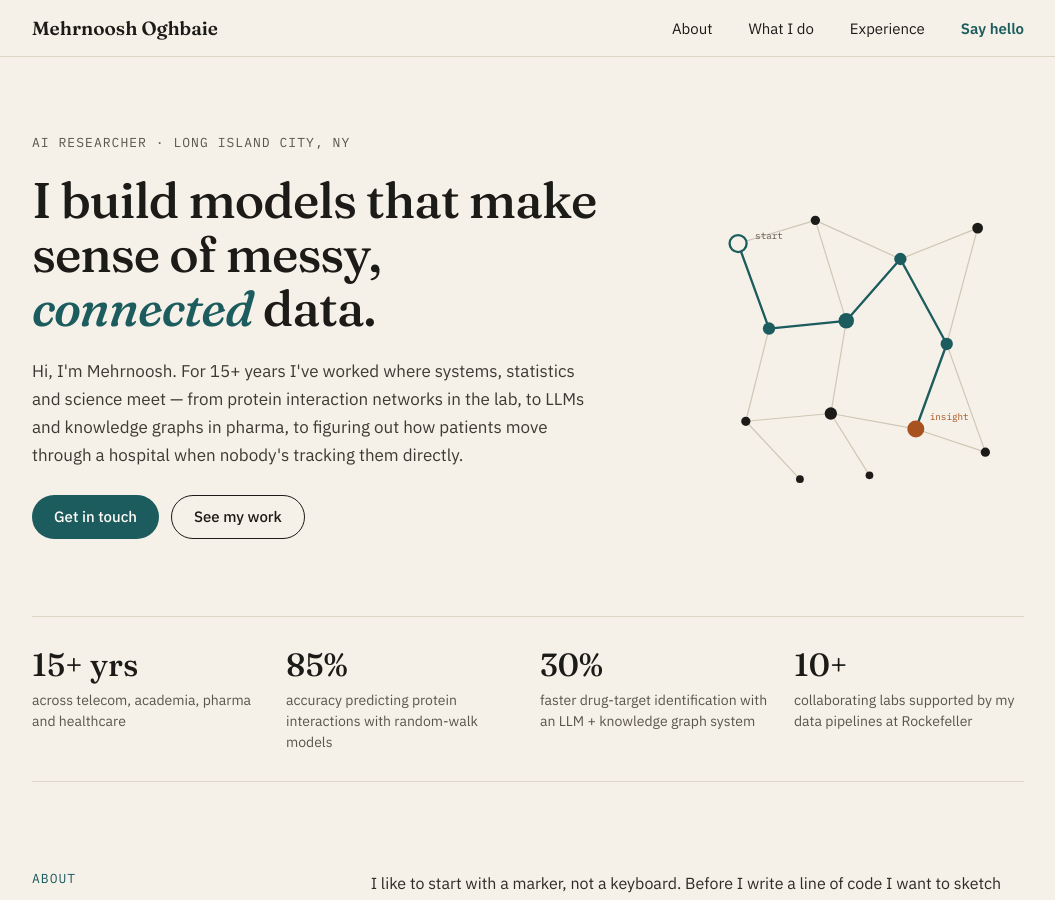
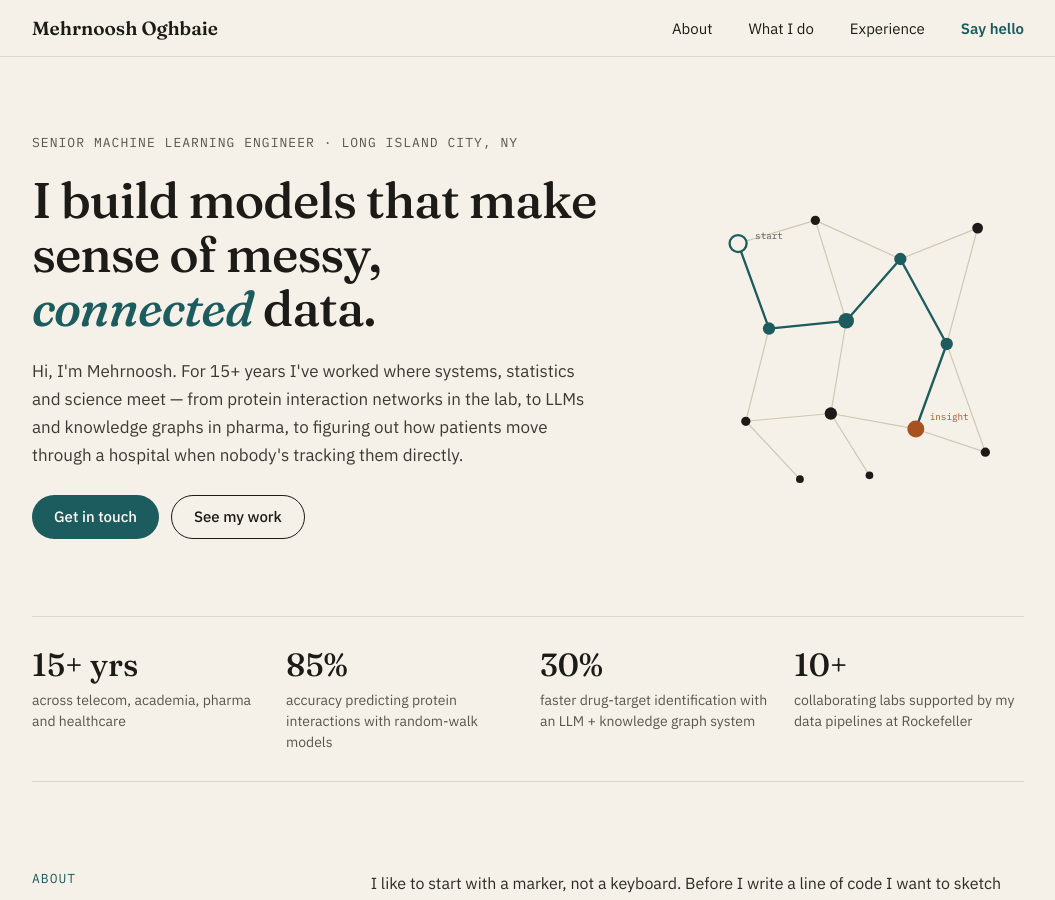
Before and after one commit to moghbaie/moghbaie.github.io, a Jekyll site: the page built from index.html, in a window 1280 px wide and 900 px high. Shown: the whole window, without its empty margins (112-1167 px from the left). Built offline with Jekyll 4.4.1, drawn with Linux system fonts in a browser that asks for light colours.

Commit message:
Change title from AI Researcher to Senior Machine Learning Engineer
Co-Authored-By: Claude Opus 5.5 <noreply@anthropic.com>

```diff
--- a/_config.yml
+++ b/_config.yml
@@ -1,6 +1,6 @@
 title: Mehrnoosh Oghbaie
 description: >-
-  AI researcher and data scientist working on graphs, probabilistic modeling,
+  Senior Machine Learning Engineer working on graphs, probabilistic modeling,
   LLMs and computational biology.
 url: "https://moghbaie.github.io"
 baseurl: ""
--- a/index.html
+++ b/index.html
@@ -1,13 +1,13 @@
 ---
 layout: default
-title: AI Researcher
+title: Senior Machine Learning Engineer
 description: I build models that make sense of messy, connected data.
 ---
 
   <!-- Hero -->
   <section id="top" class="hero grid-12">
     <div class="hero-text">
-      <div class="eyebrow">AI researcher · Long Island City, NY</div>
+      <div class="eyebrow">Senior Machine Learning Engineer · Long Island City, NY</div>
       <h1>I build models that make sense of messy, <em>connected</em> data.</h1>
       <p class="lead">Hi, I'm Mehrnoosh. For 15+ years I've worked where systems, statistics and science meet — from protein interaction networks in the lab, to LLMs and knowledge graphs in pharma, to figuring out how patients move through a hospital when nobody's tracking them directly.</p>
       <div class="hero-actions">
```
